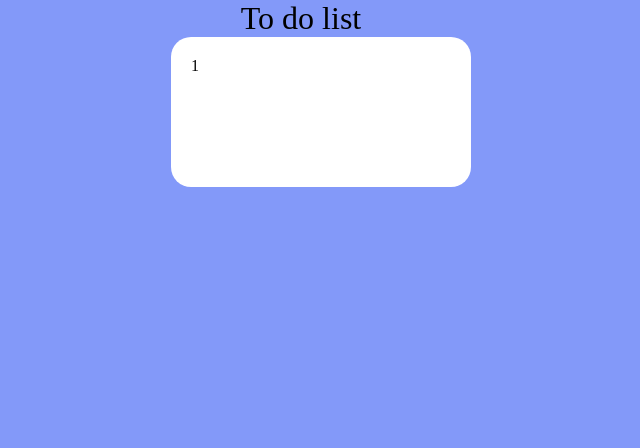
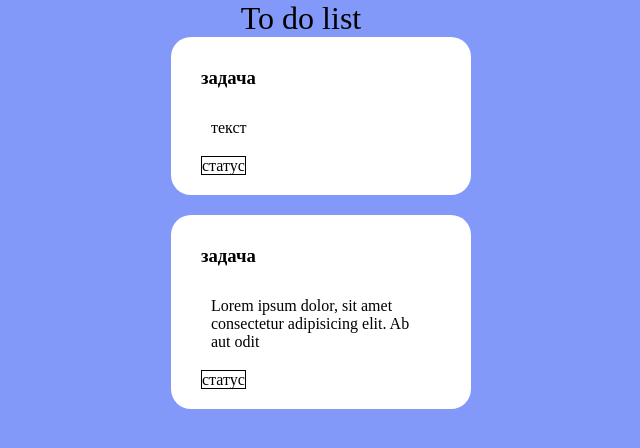
Before and after one commit to sbk-dushman/ts_practice_cases, a Vue app in the folder to-do-wish-list/: page / in a window 1280 px wide. Shown: the top 448 px of the page, without its empty margins (339-979 px from the left). Built offline with nearby package versions, Linux system fonts and the light colour scheme.

Commit message:
front base

```diff
--- a/to-do-wish-list/src/components/AppCard.vue
+++ b/to-do-wish-list/src/components/AppCard.vue
@@ -3,15 +3,39 @@
 </script>
 
 <template>
-  <li class="card">1</li>
+  <li class="card">
+    <h3 class="card__title">задача</h3>
+    <p class="card_description">текст</p>
+    <span class="card__status">статус</span>
+
+  </li>
+  <li class="card">
+    <h3 class="card__title">задача</h3>
+    <p class="card_description">Lorem ipsum dolor, sit amet consectetur adipisicing elit. Ab aut odit </p>
+    <span class="card__status">статус</span>
+
+  </li>
 </template>
 
 <style scoped>
  .card{
   background-color:var(--white);
   width: 300px;
-  height: 150px;
+  min-height: 150px;
   padding: 20px;
   border-radius: 20px;
+  margin-bottom: 20px;
+  /* overflow: scroll; */
+}
+.card__title{
+  font-weight: 800;
+  padding: 10px;
+}
+.card__status{
+  margin: 10px;
+  border:  1px solid var(--black);
+}
+.card_description{
+  padding: 20px;
 }
 </style>
```
